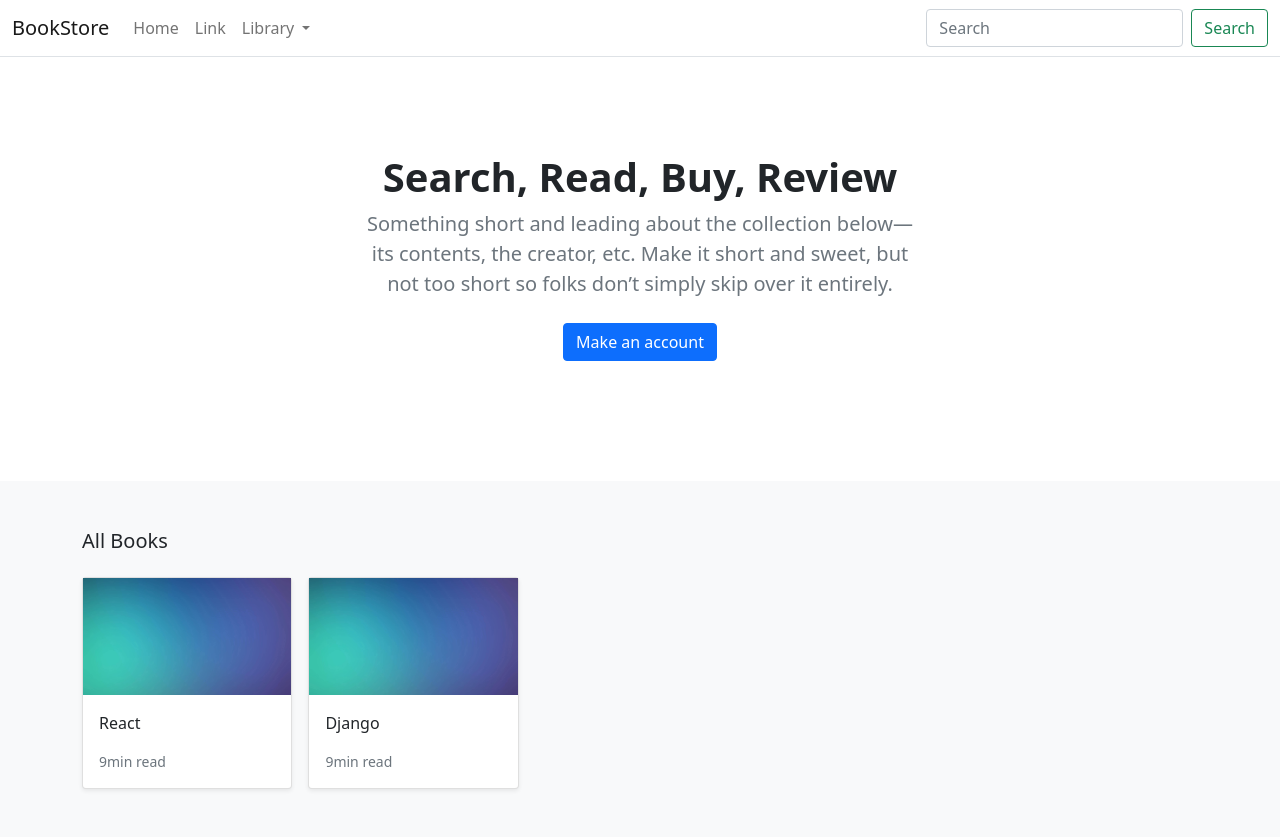
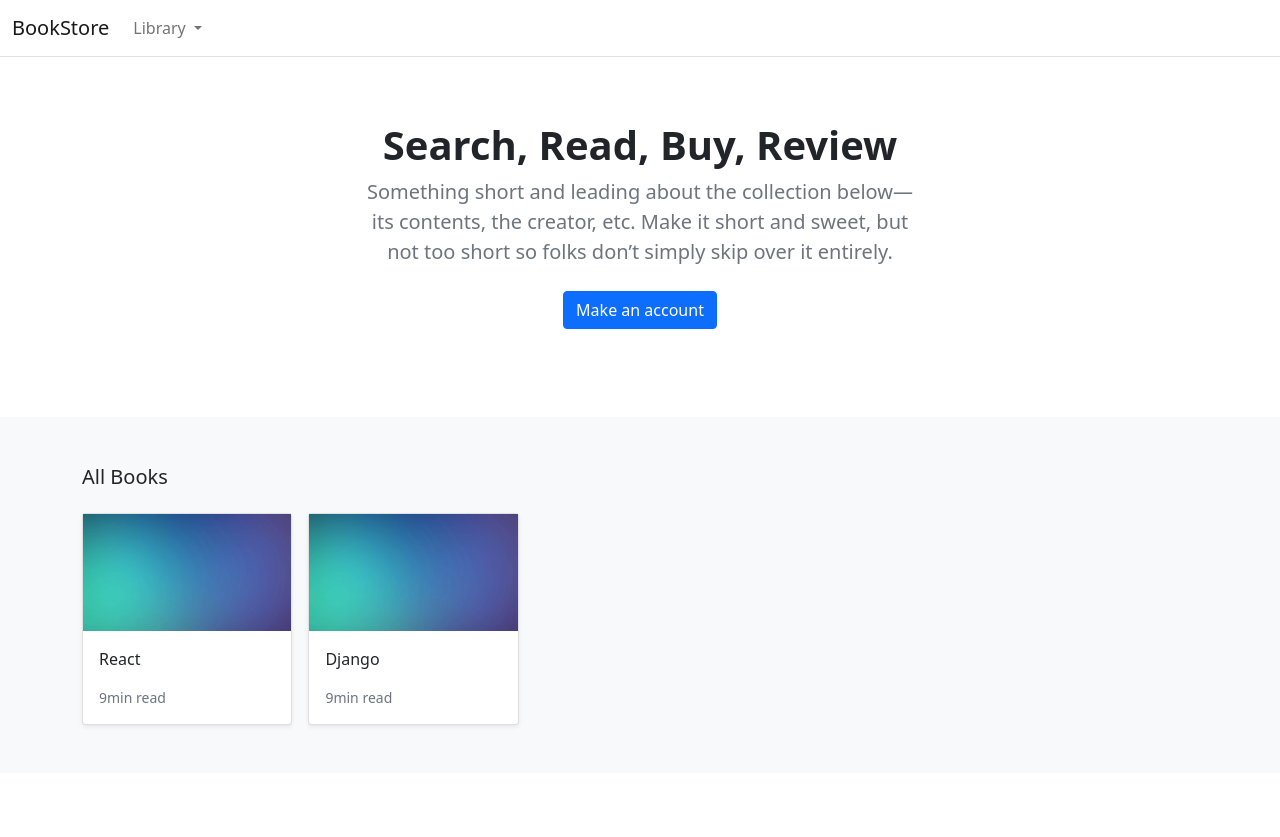
Before and after one commit to ritikraj26/Click_Cart, a Django app: page / in a window 1280 px wide. After the commit the page ends 728 px from the top, so only its background shows below. Run offline with Django 4.2, Linux system fonts and the light colour scheme; data comes from the database, SQL or seed files in the repository.

Commit message:
refactored the code

```diff
--- a/store/models.py
+++ b/store/models.py
@@ -1,6 +1,11 @@
 from django.contrib.auth.models import User
 from django.db import models
+from django.db.models.query import QuerySet
 from django.urls import reverse
+
+class ProductManager(models.Manager):
+    def get_queryset(self):
+        return super(ProductManager,self).get_queryset().filter(is_active=True)
 
 
 class Category(models.Model):
@@ -23,13 +28,15 @@ class Product(models.Model):
     title = models.CharField(max_length=255)
     author = models.CharField(max_length=255, default='admin')
     description = models.TextField(blank=True)
-    image = models.ImageField(upload_to='images/')
+    image = models.ImageField(upload_to='images/', default='images/default.jpg')
     slug = models.SlugField(max_length=255)
     price = models.DecimalField(max_digits=4,decimal_places=2)
     in_stock = models.BooleanField(default=True)
     is_active = models.BooleanField(default=True)
     created = models.DateTimeField(auto_now_add=True)
     updated = models.DateTimeField(auto_now=True)
+    objects = models.Manager()
+    products = ProductManager()
 
     class Meta:
         verbose_name_plural = 'Products'
--- a/store/urls.py
+++ b/store/urls.py
@@ -5,7 +5,7 @@ from . import views
 app_name='store'
 
 urlpatterns = [
-    path('',views.all_products,name='all_products'),
-    path('item/<slug:slug>/',views.product_detail,name='product_detail'),
-    path('search/<slug:category_slug>',views.category_list,name='category_list'),
+    path('',views.product_all,name='product_all'),
+    path('<slug:slug>',views.product_detail,name='product_detail'),
+    path('shop/<slug:category_slug>',views.category_list,name='category_list'),
 ]
--- a/store/views.py
+++ b/store/views.py
@@ -3,8 +3,8 @@ from django.shortcuts import get_object_or_404, render
 from .models import Category, Product
 
 
-def all_products(request):
-    products = Product.objects.all()
+def product_all(request):
+    products = Product.products.all()
     return render(request,'store/home.html',{'products':products})
 
 
--- a/templates/store/base.html
+++ b/templates/store/base.html
@@ -4,9 +4,10 @@
 
 <head>
     <meta charset="utf-8" />
-    <title>{% block title %}My shop{% endblock %}</title>
+    <title>{% block title %}BookStore{% endblock %}</title>
     <meta name="viewport" content="width=device-width, initial-scale=1">
     <link href="https://cdn.jsdelivr.net/npm/bootstrap@5.0.0-beta1/dist/css/bootstrap.min.css" rel="stylesheet" integrity="sha384-giJF6kkoqNQ00vy+HMDP7azOuL0xtbfIcaT9wjKHr8RbDVddVHyTfAAsrekwKmP1" crossorigin="anonymous">
+    <script src="https://code.jquery.com/jquery-3.5.1.min.js" integrity="sha256-9/aliU8dGd2tb6OSsuzixeV4y/faTqgFtohetphbbj0=" crossorigin="anonymous"></script>
     <script src="https://cdn.jsdelivr.net/npm/bootstrap@5.0.0-beta1/dist/js/bootstrap.bundle.min.js" integrity="sha384-ygbV9kiqUc6oa4msXn9868pTtWMgiQaeYH7/t7LECLbyPA2x65Kgf80OJFdroafW" crossorigin="anonymous"></script>
 </head>
 
@@ -14,26 +15,20 @@
     <header>
         <nav class="navbar navbar-expand-md navbar-light bg-white border-bottom">
             <div class="container-fluid">
-                <a class="navbar-brand" href="#">BookStore</a>
+                <a class="navbar-brand" href="/">BookStore</a>
                 <button class="navbar-toggler" type="button" data-bs-toggle="collapse" data-bs-target="#navbarCollapse"
                     aria-controls="navbarCollapse" aria-expanded="false" aria-label="Toggle navigation">
                     <span class="navbar-toggler-icon"></span>
                 </button>
                 <div class="collapse navbar-collapse" id="navbarCollapse">
                     <ul class="navbar-nav me-auto mb-2 mb-md-0">
-                        <li class="nav-item active">
-                            <a class="nav-link" aria-current="page" href="/">Home</a>
-                        </li>
-                        <li class="nav-item">
-                            <a class="nav-link" href="#">Link</a>
-                        </li>
                         <li class="nav-item dropdown">
                             <a class="nav-link dropdown-toggle" href="#" id="navbarDropdown" role="button"
                                 data-bs-toggle="dropdown" aria-expanded="false">
                                 Library
                             </a>
                             <ul class="dropdown-menu" aria-labelledby="navbarDropdown">
-                                <li><a class="dropdown-item" href="{% url "store:all_products" %}">All</a></li>
+                                <li><a class="dropdown-item" href="{% url "store:product_all" %}">All</a></li>
                                 {% for c in categories %}
                                 <li {% if category.slug == c.slug %}class="selected" {% endif %}>
                                     <a class="dropdown-item" href="{{ c.get_absolute_url }}">{{ c.name|title }}</a>
@@ -42,10 +37,6 @@
                             </ul>
                         </li>
                     </ul>
-                    <form class="d-flex">
-                        <input class="form-control me-2" type="search" placeholder="Search" aria-label="Search">
-                        <button class="btn btn-outline-success" type="submit">Search</button>
-                    </form>
                 </div>
             </div>
         </nav>
--- a/templates/store/home.html
+++ b/templates/store/home.html
@@ -1,13 +1,13 @@
 {% extends "./base.html" %}
 {% load static %}
-{% block title %}Home{% endblock %}
+{% block title %}BookStore{% endblock %}
 {% block content %}
 
 
 <main>
 
   <section class="py-5 text-center container">
-    <div class="row py-lg-5">
+    <div class="row py-lg-3">
       <div class="col-lg-6 col-md-8 mx-auto">
         <h1 class="h1 fw-bold">Search, Read, Buy, Review</h1>
         <p class="lead text-muted">Something short and leading about the collection below—its contents, the creator,
```
Also changed, not shown: core/settings.py (+4 -18 lines), store/tests/test_models.py (+28 -0 lines), store/tests/test_views.py (+34 -18 lines), 1 other file.
